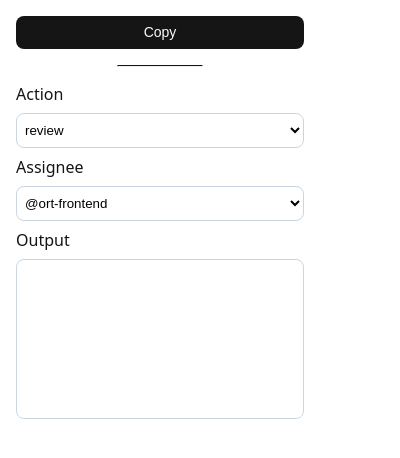
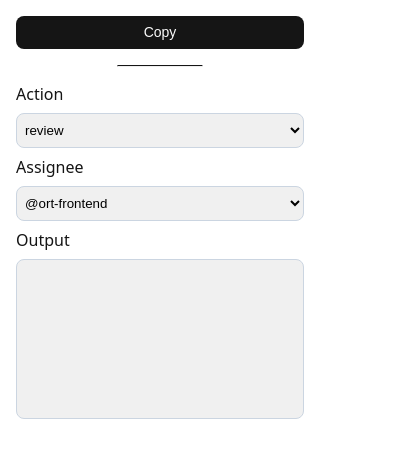
Before and after one commit to hecticme/github-sharer, a browser extension: page popup/popup.html in a window 400 px wide. Drawn offline with Linux system fonts and the light colour scheme.

Commit message:
style: add dedicated background color for input elements

```diff
--- a/popup/popup.css
+++ b/popup/popup.css
@@ -7,6 +7,7 @@
 
   --color-background-body: #ffffff;
   --color-background-button: #151515;
+  --color-background-input: #f0f0f0;
 
   --color-text-body: #151515;
   --color-text-button: #fbfbfb;
@@ -20,6 +21,7 @@
 
     --color-background-body: #111111;
     --color-background-button: #e4e4e7;
+    --color-background-input: #1f1f1f;
 
     --color-text-body: #e4e4e7;
     --color-text-button: #151515;
@@ -74,7 +76,7 @@ button {
 
   resize: none;
 
-  background-color: var(--color-background-body);
+  background-color: var(--color-background-input);
 
   transition:
     border 250ms var(--transition-timing-ease-out),
@@ -142,7 +144,7 @@ button {
 
   padding: 0.5rem 0.25rem;
 
-  background-color: inherit;
+  background-color: var(--color-background-input);
 
   transition:
     border 250ms var(--transition-timing-ease-out),
```
